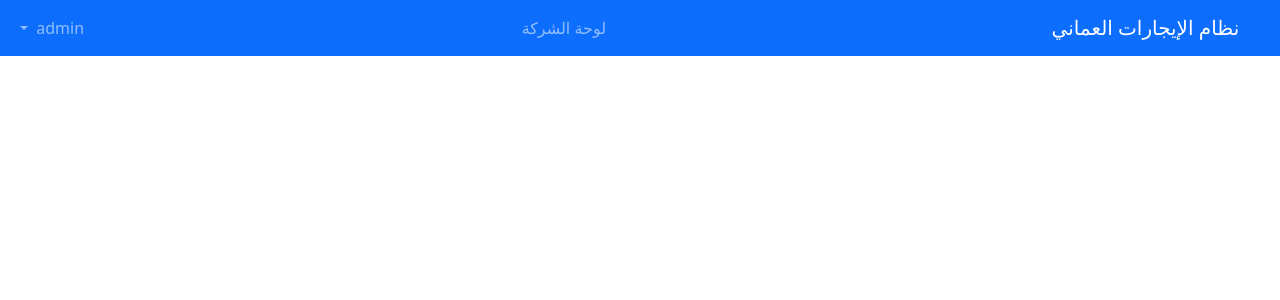
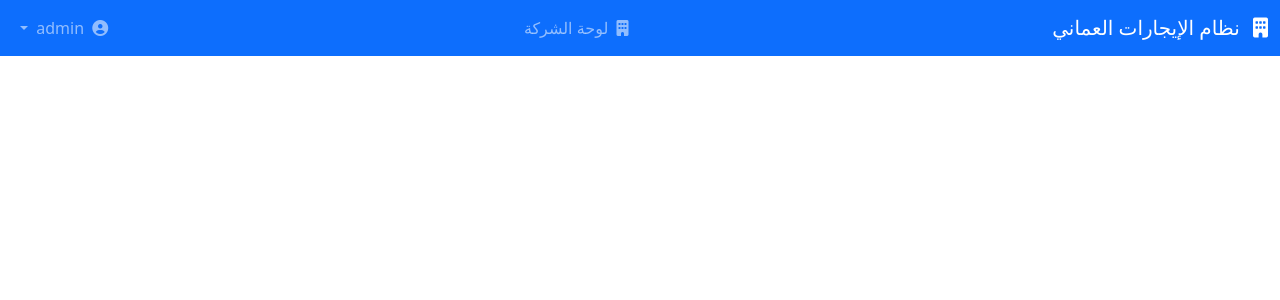
Before and after one commit to alabri0803/realestste_oman, a Django app: template accounts/templates/accounts/signup.html in a window 1280 px wide. Shown: the top 300 px of the page. Run offline with Django 5.2, Linux system fonts and the light colour scheme; the template is opened without the code that fills it, so the values that code supplies are empty; a user stored in the database is signed in; some libraries are stand-ins or nearby versions; some web fonts are replaced.

Commit message:
fontawesome

```diff
--- a/accounts/templates/accounts/base_rtl.html
+++ b/accounts/templates/accounts/base_rtl.html
@@ -16,7 +16,7 @@
   <link rel="stylesheet" href="{% static 'css/accounts_rtl.css' %}">
 
   <!-- Font Awesome -->
-<link rel="stylesheet" href="{% static 'fontawesome/css/all.min.css' %}">
+  <link rel="stylesheet" href="https://cdnjs.cloudflare.com/ajax/libs/font-awesome/6.7.2/css/all.min.css">
 </head>
 <body>
   {% include 'accounts/navbar_rtl.html' %}
```
